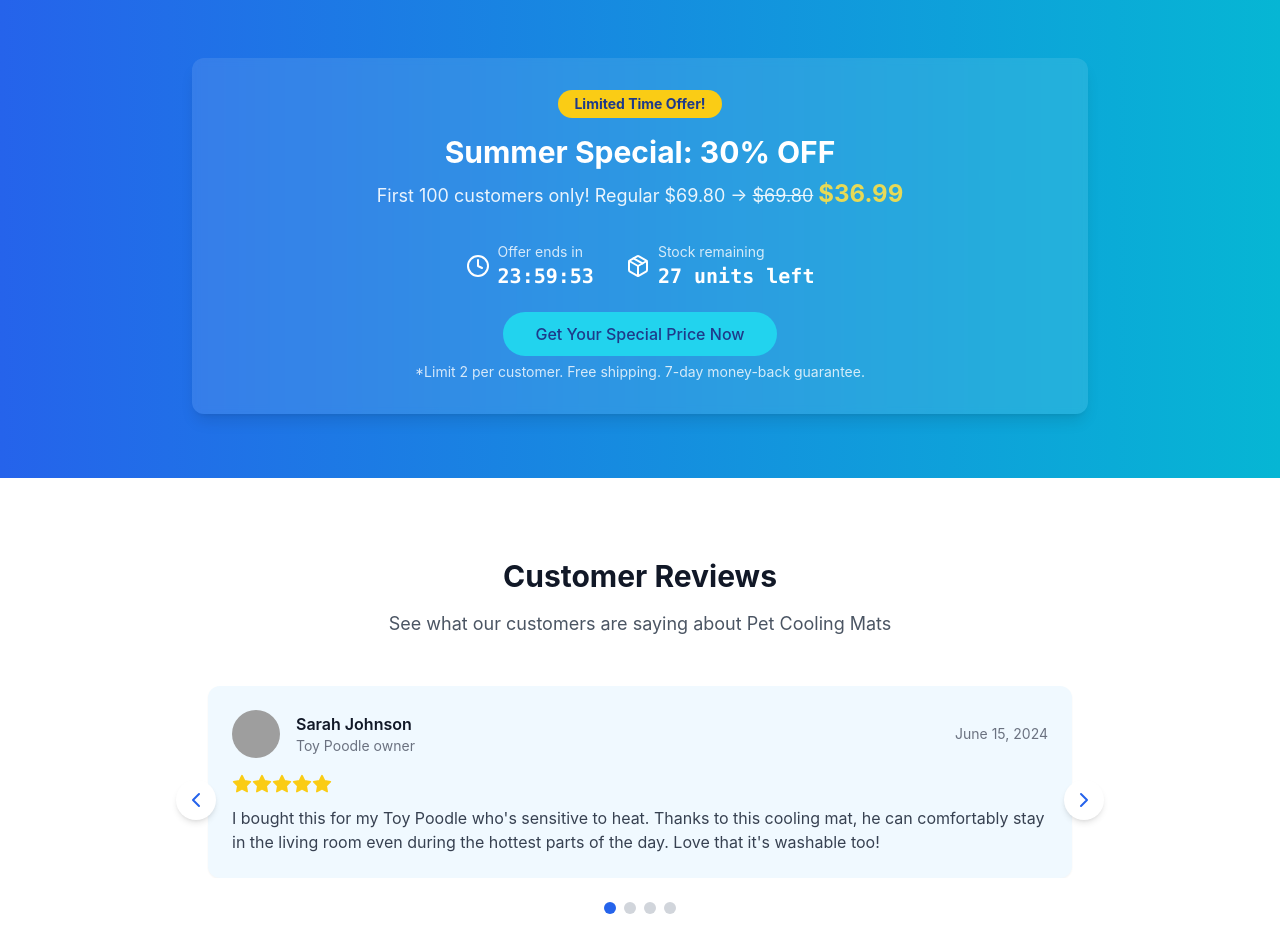
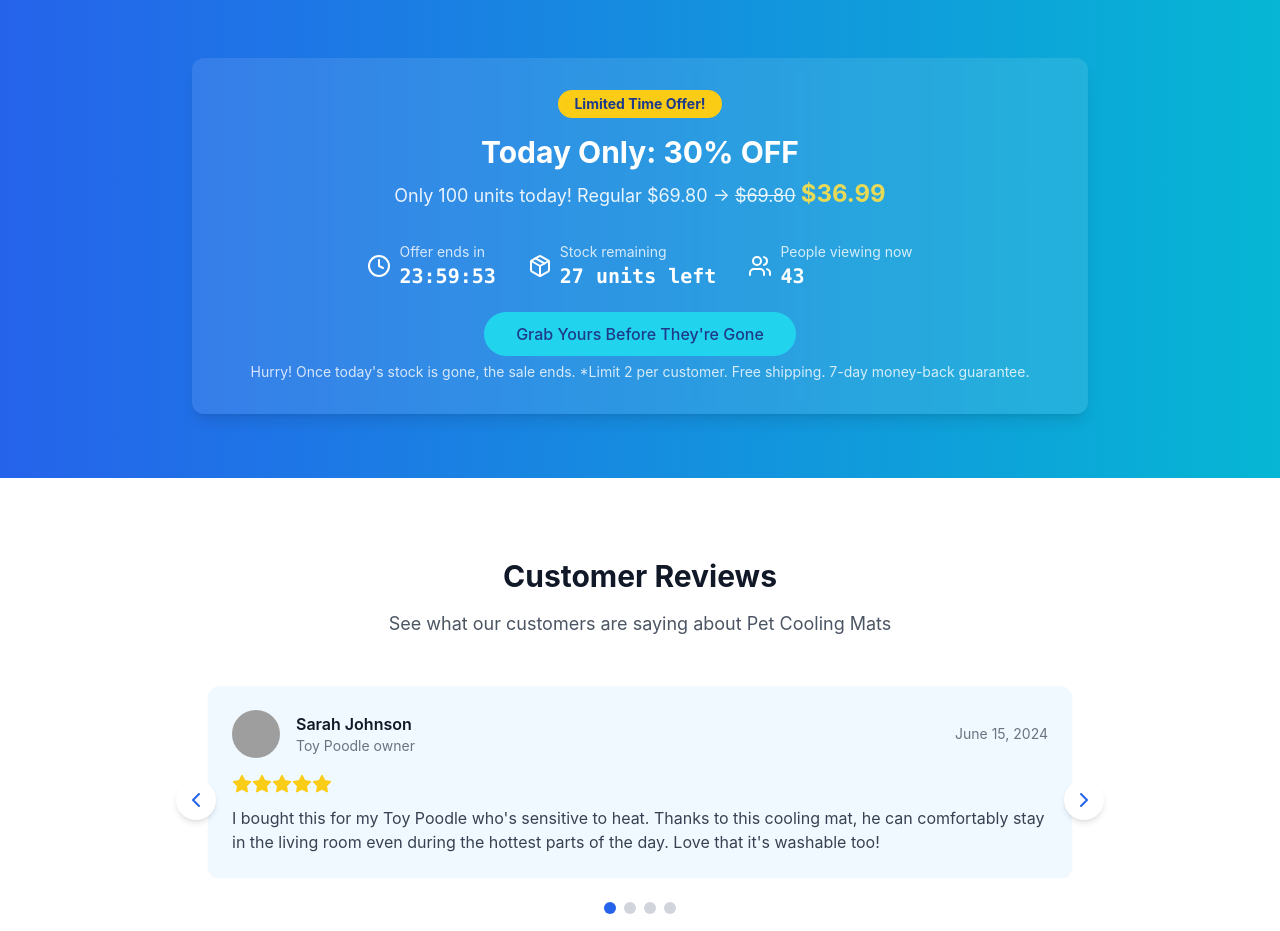
Before and after one commit to kosukepg13/coolingmat-LP, a React (Vite) app in the folder project/: page / in a window 1280 px wide. Shown: the part 2360-3291 px from the top of the page. Built offline with nearby package versions, Linux system fonts and the light colour scheme; grey boxes are pictures that could not be loaded.

Commit message:
Enhance FOMO section

```diff
--- a/project/src/components/Fomo.tsx
+++ b/project/src/components/Fomo.tsx
@@ -1,5 +1,5 @@
 import React, { useState, useEffect } from 'react';
-import { Clock, Package } from 'lucide-react';
+import { Clock, Package, Users } from 'lucide-react';
 import CtaButton from './CtaButton';
 
 const Fomo: React.FC = () => {
@@ -12,6 +12,7 @@ const Fomo: React.FC = () => {
 
   // Remaining stock (for demo purposes)
   const [stock, setStock] = useState(27);
+  const [viewers, setViewers] = useState(() => Math.floor(Math.random() * 30) + 25);
 
   useEffect(() => {
     const timer = setInterval(() => {
@@ -41,6 +42,15 @@ const Fomo: React.FC = () => {
     return () => clearInterval(stockInterval);
   }, [stock]);
 
+  // Randomize number of viewers currently on the page
+  useEffect(() => {
+    const viewerInterval = setInterval(() => {
+      setViewers(Math.floor(Math.random() * 30) + 25);
+    }, 10000); // Every 10 seconds
+
+    return () => clearInterval(viewerInterval);
+  }, []);
+
   return (
     <section className="py-16 bg-gradient-to-r from-blue-600 to-cyan-500 text-white">
       <div className="container mx-auto px-4">
@@ -50,10 +60,10 @@ const Fomo: React.FC = () => {
               Limited Time Offer!
             </span>
             <h2 className="text-3xl font-bold mb-2">
-              Summer Special: 30% OFF
+              Today Only: 30% OFF
             </h2>
             <p className="text-lg opacity-90">
-              First 100 customers only! Regular $69.80 → <span className="line-through">$69.80</span> <span className="text-2xl font-bold text-yellow-300">$36.99</span>
+              Only 100 units today! Regular $69.80 → <span className="line-through">$69.80</span> <span className="text-2xl font-bold text-yellow-300">$36.99</span>
             </p>
           </div>
 
@@ -79,17 +89,25 @@ const Fomo: React.FC = () => {
                 </p>
               </div>
             </div>
+
+            <div className="flex items-center justify-center gap-2">
+              <Users className="w-6 h-6" />
+              <div>
+                <p className="text-sm opacity-80">People viewing now</p>
+                <p className="text-xl font-mono font-bold">{viewers}</p>
+              </div>
+            </div>
           </div>
 
           <div className="text-center">
             <CtaButton
-              text="Get Your Special Price Now"
+              text="Grab Yours Before They're Gone"
               primary={true}
               testId="fomo-cta"
               href="https://tokro.shop/products/pet-dog-self-cooling-mat-pad-for-kennels-crates-and-beds-1295491688"
             />
             <p className="mt-4 text-sm opacity-80">
-              *Limit 2 per customer. Free shipping. 7-day money-back guarantee.
+              Hurry! Once today's stock is gone, the sale ends. *Limit 2 per customer. Free shipping. 7-day money-back guarantee.
             </p>
           </div>
         </div>
```
